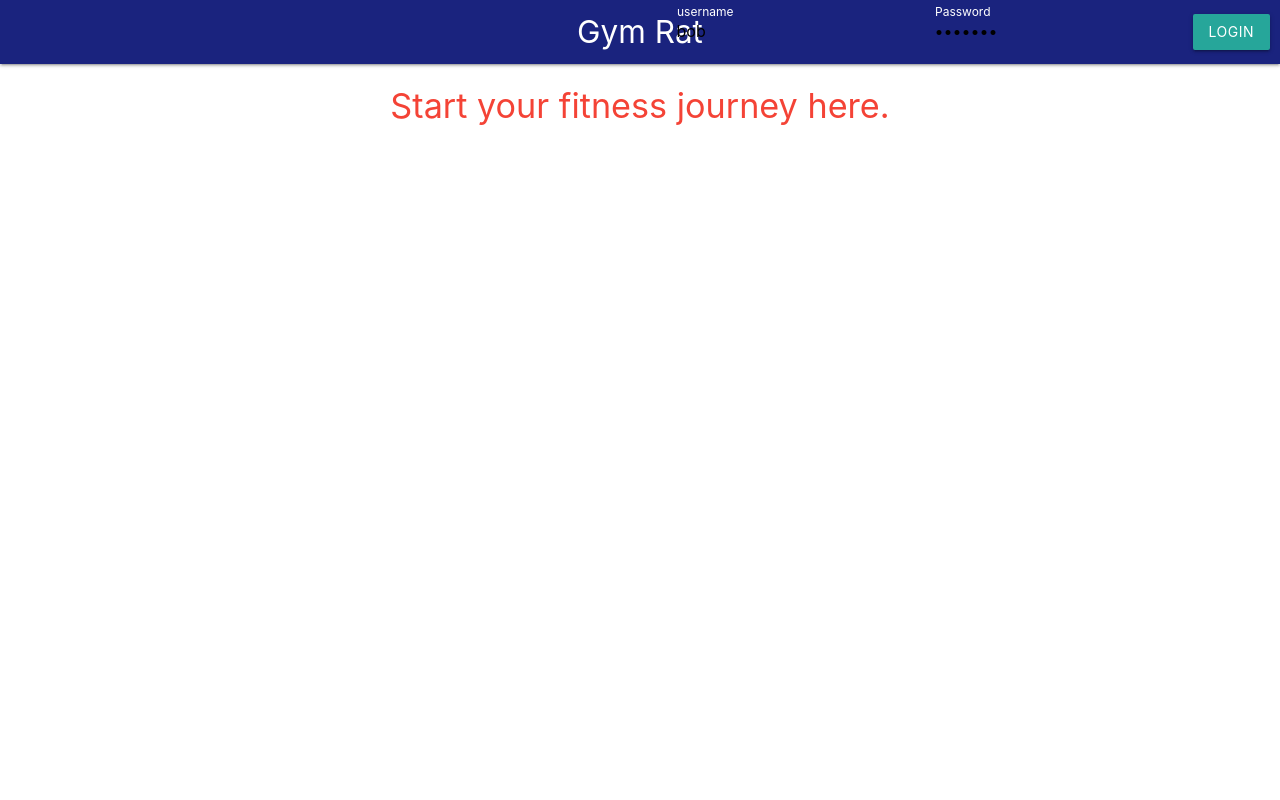
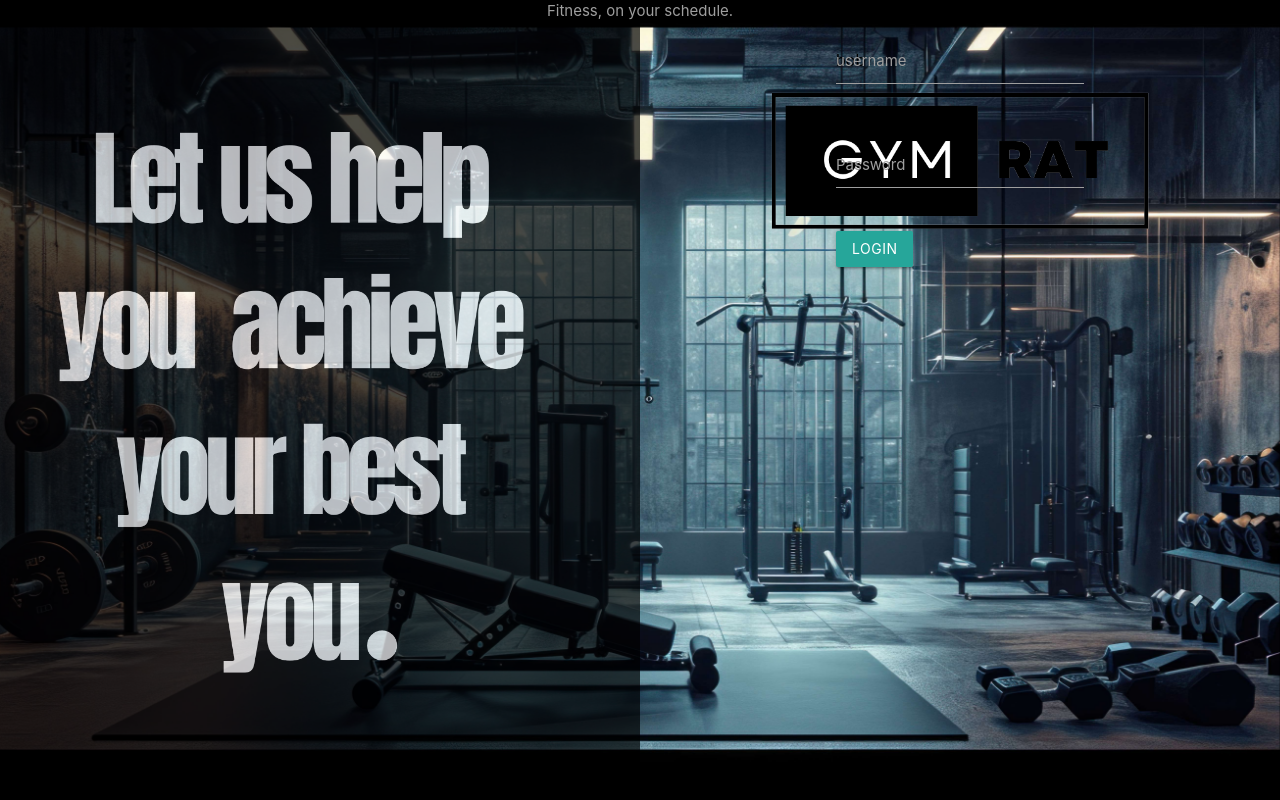
Before and after one commit to andych2883/WorkoutRemixerApp, a Flask app: page / in a window 1280 px wide. Run offline with Flask 3, Linux system fonts and the light colour scheme.

Commit message:
more work done on landing page, removed the navbar from landing, need to align the login form. added new media.

```diff
--- a/App/templates/index.html
+++ b/App/templates/index.html
@@ -1,24 +1,103 @@
-{% extends "layout.html" %}
-{% block title %}Gym Rat{% endblock %}
-{% block page %}Gym Rat{% endblock %}
+<!doctype html>
+<html>
+  <head>
 
-{{ super() }}
+    <link rel="stylesheet" href="{{ url_for('static', filename='style.css') }}">
+     <!--Import Google Icon Font-->
+    <link href="https://fonts.googleapis.com/icon?family=Material+Icons" rel="stylesheet">
+    <!-- Compiled and minified CSS -->
+    <link rel="stylesheet" href="https://cdnjs.cloudflare.com/ajax/libs/materialize/1.0.0/css/materialize.min.css">
+    <!--Let browser know website is optimized for mobile-->
+    <meta name="viewport" content="width=device-width, initial-scale=1.0"/>
+    <title>{% block title %}{% endblock %}</title>
+
+  </head>
+  <body>
+
+{% block styles %}
+    <style>
+
+         body {
+            background-color: black;
+            margin: 0;
+        }
+
+            .background-container {
+
+            background-image: url('static/page-back.jpg');
+            background-size: cover;
+            background-position: center;
+            height: 97vh;
+            width: 100vw;
+            background-attachment: fixed;
+            margin: 0;
+            padding: 0;
+        }
+    </style>
+{% endblock %}
+
 
 {% block content %}
-    <!-- <h1 class="center-align">Gym Rat</h1> replace with logo -->
+
+    <div class="background-container">
+
+
+        <div class="row">
+
+           <!-- header slogan -->
+            <div class="col s12 grey-text" style="text-align: center; background-color: black;">Fitness, on your schedule.</div>
+
+           <!-- Let us help you achieve... text-->
+            <div class="col s6 white-text" style="background-color: black; height: 97vh; opacity:0.7;" >
+
+              <img src="static/letushelp.png" style="position: absolute; top: 50%; transform: translateY(-50%); width:45%;">
+
+
+            </div>
+
+            <!-- GYMRAT word logo -->
+            <div class="col s6" style="height:97vh;">
+
+                <div style="align-items: center; justify-content: center; display:flex;">
 
 
 
-    <div>
+                  <!-- "position: absolute; top:20%; transform: translateY(-50%); width:40%; " -->
+                  <img src="static/GYMRAT.png" style="position: absolute; top: 20%; transform: translateY(-50%); width:30%;">
 
 
-    <h4 class="red-text center-align">Start your fitness journey here.</h4>
+
+                  <!-- style="display: flex; justify-content: center; align-items: center; background-color: red; position:static;" -->
+                <div>
+                  <form method="POST" action="/login">
+                    <div class="row">
+                      <div class="input-field col s12">
+                        <input placeholder="username" value="bob" name="username" type="text" class="validate" required>
+                        <label for="username">username</label>
+                      </div>
+                    </div>
+                    <div class="row">
+                      <div class="input-field col s12">
+                        <input placeholder="password"value="bobpass" name="password" type="password" class="validate" required>
+                        <label for="password">Password</label>
+                      </div>
+                    </div>
+                    <button type="submit" class="btn waves-effect waves-light">Login</button>
+                  </form>
+                  </div>
 
 
-    </div>
+                </div>
+
+
+
+            </div>
 
 
 
 
 
+
+    </div>
+
 {% endblock %}
--- a/App/templates/layout.html
+++ b/App/templates/layout.html
@@ -14,7 +14,7 @@
   </head>
   <body>
 
-      <nav class="indigo darken-4">
+      <nav class="indigo darken-3">
           <div class="nav-wrapper">
               <a href="#!" class="brand-logo center">{% block page %}{% endblock %}</a>
               <ul id="nav-mobile" class="left">
```
Also changed, not shown: App/templates/home.html (+4 -3 lines), App/static/GYMRAT.png (added), App/static/letushelp.png (added), App/static/logoblack.png (added), App/static/logowhite.png (added), App/static/page-back.jpg (added), App/static/wordlogoblack.png (added), App/static/wordlogowhite.png (added).
